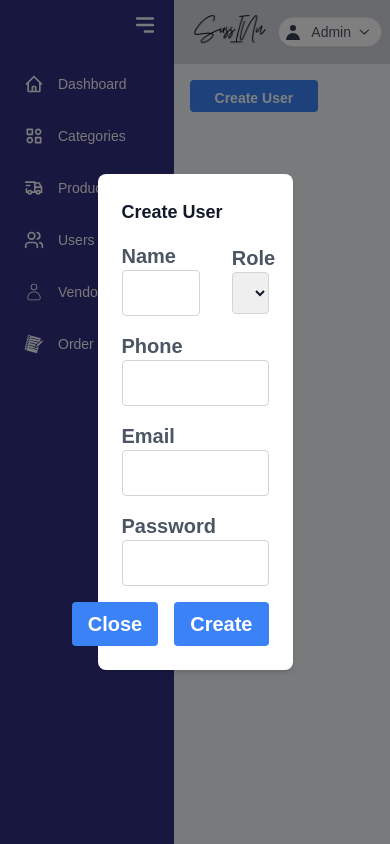
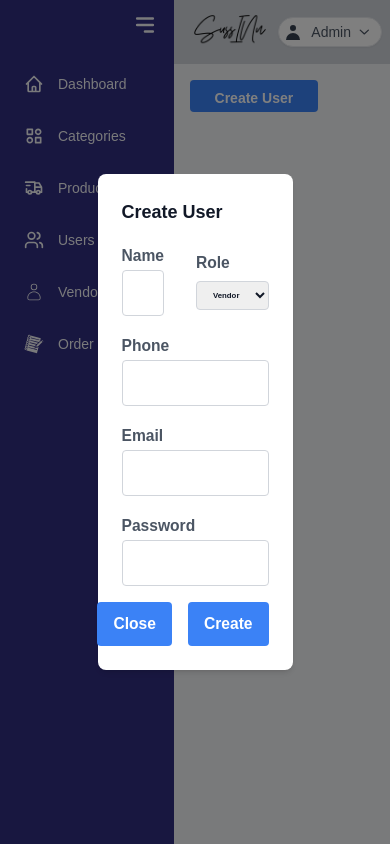
Before and after one commit to m-yunus/Sussin-Admin, a React (Create React App) app: page /dashboard/users in a window 390 px wide. Both pictures are taken after a click on the button "Create User". Built offline with nearby package versions, Linux system fonts and the light colour scheme.

Commit message:
Users create responsive pages.

```diff
--- /dev/null
+++ b/src/Layout/Sidebar/UserCreationModal/UserCreationModal.css
@@ -0,0 +1,42 @@
+.role-se{
+    width: auto;
+}
+.vendor-user{
+    font-size: 1vw;
+}
+@media (max-width: 655px ){
+    .use-main{
+      width: auto;
+
+
+    }
+    .input-name{
+        width: full;
+    }
+
+    .vendor-user{
+        font-size: 2vw;
+
+    }
+    .role-title{
+        font-size: 4vw;
+    }
+    .name-title{
+        font-size: 4vw;
+    }
+    .phone-title{
+        font-size: 4vw;
+    }
+    .email-title{
+        font-size: 4vw;
+    }
+    .pas-title{
+        font-size: 4vw;
+    }
+    .cls-btn{
+        font-size: 4vw;
+    }
+    .crt-btn{
+        font-size: 4vw;
+    }
+}
--- a/src/Layout/Sidebar/UserCreationModal/UserCreationModal.js
+++ b/src/Layout/Sidebar/UserCreationModal/UserCreationModal.js
@@ -1,10 +1,11 @@
 import React from "react";
+import './UserCreationModal.css'
 
 const UserCreationModal = ({ isOpen, onClose }) => {
   return (
     <>
       <div
-        className={`fixed inset-0 flex items-center justify-center ${
+        className={`fixed inset-0 flex  items-center justify-center ${
           isOpen ? "pointer-events-auto" : "pointer-events-none hidden"
         }`}
       >
@@ -12,29 +13,29 @@ const UserCreationModal = ({ isOpen, onClose }) => {
         <div className="fixed inset-0 bg-black opacity-50"></div>
 
         {/* Modal content */}
-        <div className="bg-white w-1/2 p-6 rounded-lg shadow-md relative z-10">
+        <div className="user-main bg-white w-1/2 p-6 rounded-lg shadow-md relative z-10">
           <h2 className="text-lg font-semibold mb-4">Create User</h2>
 
-          <div className="mb-4">
+          <div className="user mb-4">
             <div className=" flex items-center w-full gap-8">
               <div className="w-3/4">
-                <label htmlFor="name" className="block text-gray-600">
+                <label htmlFor="name" className="name-title block text-gray-600">
                   Name
                 </label>
                 <input
                   type="text"
                   id="name"
-                  className="w-full px-3 py-2 border border-gray-300 rounded focus:outline-none focus:border-blue-400"
+                  className="input-name w-full px-3 py-2 border border-gray-300 rounded focus:outline-none focus:border-blue-400"
                 />
               </div>
-              <div className="justify-center w-1/4">
-                <label htmlFor="Role" className="block text-gray-600">
+              <div className=" role-se flex-sh justify-center w-1/4">
+                <label htmlFor="Role" className="role-title block text-gray-600">
                   Role
                 </label>
                 <select
                   name=""
                   id=""
-                  className="w-full py-2 cursor-pointer px-3 border-gray-300 border rounded focus:outline-none focus:border-blue-400"
+                  className="vendor-user w-auto py-2 cursor-pointer px-3 border-gray-300 border rounded focus:outline-none focus:border-blue-400"
                 >
                   <option
                     value=""
@@ -50,7 +51,7 @@ const UserCreationModal = ({ isOpen, onClose }) => {
             </div>
           </div>
           <div className="mb-4">
-            <label htmlFor="Phone" className="block text-gray-600">
+            <label htmlFor="Phone" className="phone-title block text-gray-600">
               Phone
             </label>
             <input
@@ -60,7 +61,7 @@ const UserCreationModal = ({ isOpen, onClose }) => {
             />
           </div>
           <div className="mb-4">
-            <label htmlFor="email" className="block text-gray-600">
+            <label htmlFor="email" className="email-title block text-gray-600">
               Email
             </label>
             <input
@@ -70,7 +71,7 @@ const UserCreationModal = ({ isOpen, onClose }) => {
             />
           </div>
           <div className="mb-4">
-            <label htmlFor="password" className="block text-gray-600">
+            <label htmlFor="password" className="pas-title block text-gray-600">
               Password
             </label>
             <input
@@ -81,7 +82,7 @@ const UserCreationModal = ({ isOpen, onClose }) => {
           </div>
           <div className="flex justify-end gap-4">
             <button
-              className="bg-blue-500 text-white px-4 py-2 rounded hover:bg-blue-600"
+              className="cls-btn bg-blue-500 text-white px-4 py-2 rounded hover:bg-blue-600"
               onClick={() => {
                 // Handle user creation logic here
 
@@ -92,7 +93,7 @@ const UserCreationModal = ({ isOpen, onClose }) => {
               Close
             </button>
             <button
-              className="bg-blue-500 text-white px-4 py-2 rounded hover:bg-blue-600"
+              className="crt-btn bg-blue-500 text-white px-4 py-2 rounded hover:bg-blue-600"
               onClick={() => {
                 // Handle user creation logic here
 
```
